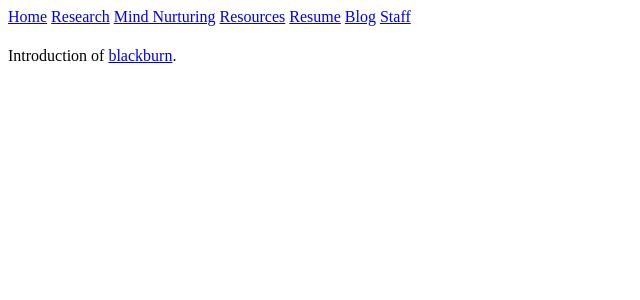
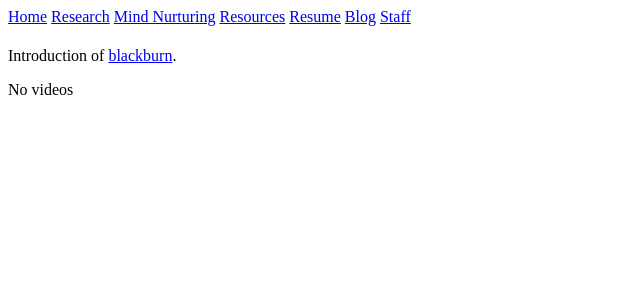
Before and after one commit to Qiana0223/qiana0223.github.io, a Jekyll site: the page built from _authors/blackburn.md, in a window 1280 px wide. Shown: the top 300 px of the page, without its empty margins (0-640 px from the left). Built offline with Jekyll 4.4.1, drawn with Linux system fonts in a browser that asks for light colours.

Commit message:
Update author.html

```diff
--- a/_layouts/author.html
+++ b/_layouts/author.html
@@ -21,4 +21,6 @@ layout: default
         <li><a href="{{ video.url }}">{{ video.title }}</a></li>
       {% endfor %}
    </ul>
+{% else %}
+    <p>No videos</p>
 {% endif %}
```
